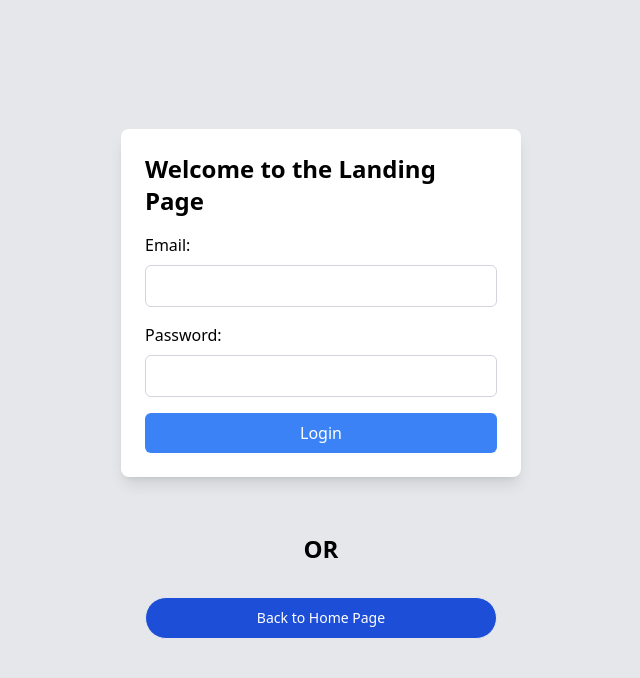
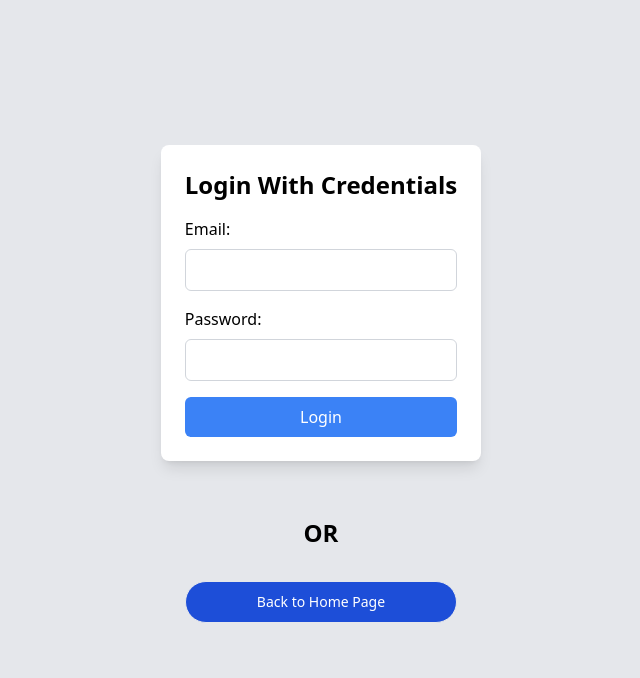
Before and after one commit to sritaj/react_firebaseAuthDemo, a React (Vite) app: page /signinwithemailandpassword in a window 1280 px wide. Shown: the top 678 px of the page, without its empty margins (319-959 px from the left). Built offline with nearby package versions, Linux system fonts and the light colour scheme; no server answers.

Commit message:
Updated header

```diff
--- a/package.json
+++ b/package.json
@@ -11,6 +11,7 @@
   },
   "dependencies": {
     "firebase": "^10.12.4",
+    "firebase-admin": "^12.3.0",
     "react": "^18.3.1",
     "react-dom": "^18.3.1",
     "react-router-dom": "^6.25.1",
--- a/src/pages/SignInWithEmailAndPassword.jsx
+++ b/src/pages/SignInWithEmailAndPassword.jsx
@@ -36,9 +36,7 @@ const SignInWithEmailAndPassword = () => {
     <div className="landing-page bg-gray-200 min-h-screen flex flex-col items-center justify-center">
       <div className="max-w-md mx-auto p-6 ">
         <div className="p-6  bg-white rounded-lg shadow-lg">
-          <h1 className="text-2xl font-bold mb-4">
-            Welcome to the Landing Page
-          </h1>
+          <h1 className="text-2xl font-bold mb-4">Login With Credentials</h1>
           <div className="mb-4">
             <label htmlFor="email" className="block mb-2">
               Email:
```
Also changed, not shown: 1 other file (tests, documents, lock files or other folders).
